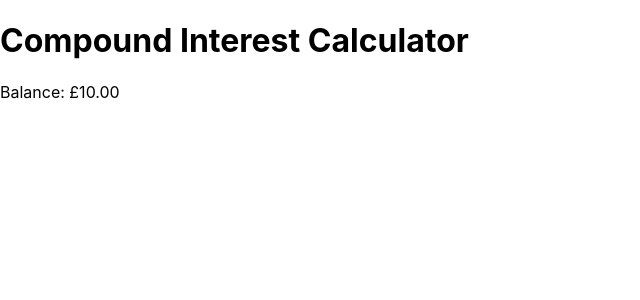
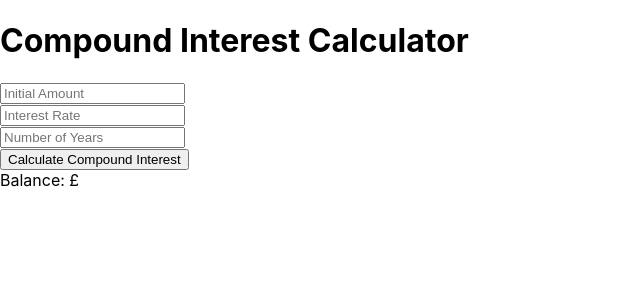
Before and after one commit to upul-d/compound_interest_calculator, a React (Create React App) app: page / in a window 1280 px wide. Shown: the top 300 px of the page, without its empty margins (0-640 px from the left). Built offline with nearby package versions, Linux system fonts and the light colour scheme.

Commit message:
Adds form to submit values for interest calculation

```diff
--- a/src/components/Calculator.js
+++ b/src/components/Calculator.js
@@ -4,14 +4,45 @@ import ResultView from './ResultView';
 class Calculator extends Component {
   constructor(props) {
     super(props)
-    this.state = {};
+    this.state = {
+      initialAmount: '',
+      interestRate: '',
+      numberOfYears: '',
+      balance: ''
+    };
   }
 
   render() {
     return <div>
       <h1>{this.props.title}</h1>
-      {/* ResultView given temporarily hard-coded balance*/}
-      <ResultView balance='10.00'/>
+      <form className="compound-interest-form">
+        <input
+          type="number"
+          placeholder="Initial Amount"
+          min="1"
+          required
+        />
+        <br/>
+        <input
+          type="number"
+          placeholder="Interest Rate"
+          min="0.01"
+          step="any"
+          required
+        />
+        <br/>
+        <input
+          type="number"
+          placeholder="Number of Years"
+          min="1"
+          step="any"
+          required
+        />
+        <br/>
+        <input type="submit" value="Calculate Compound Interest" />
+        <br/>
+      </form>
+      <ResultView balance={this.state.balance}/>
     </div>
   }
 }
```
